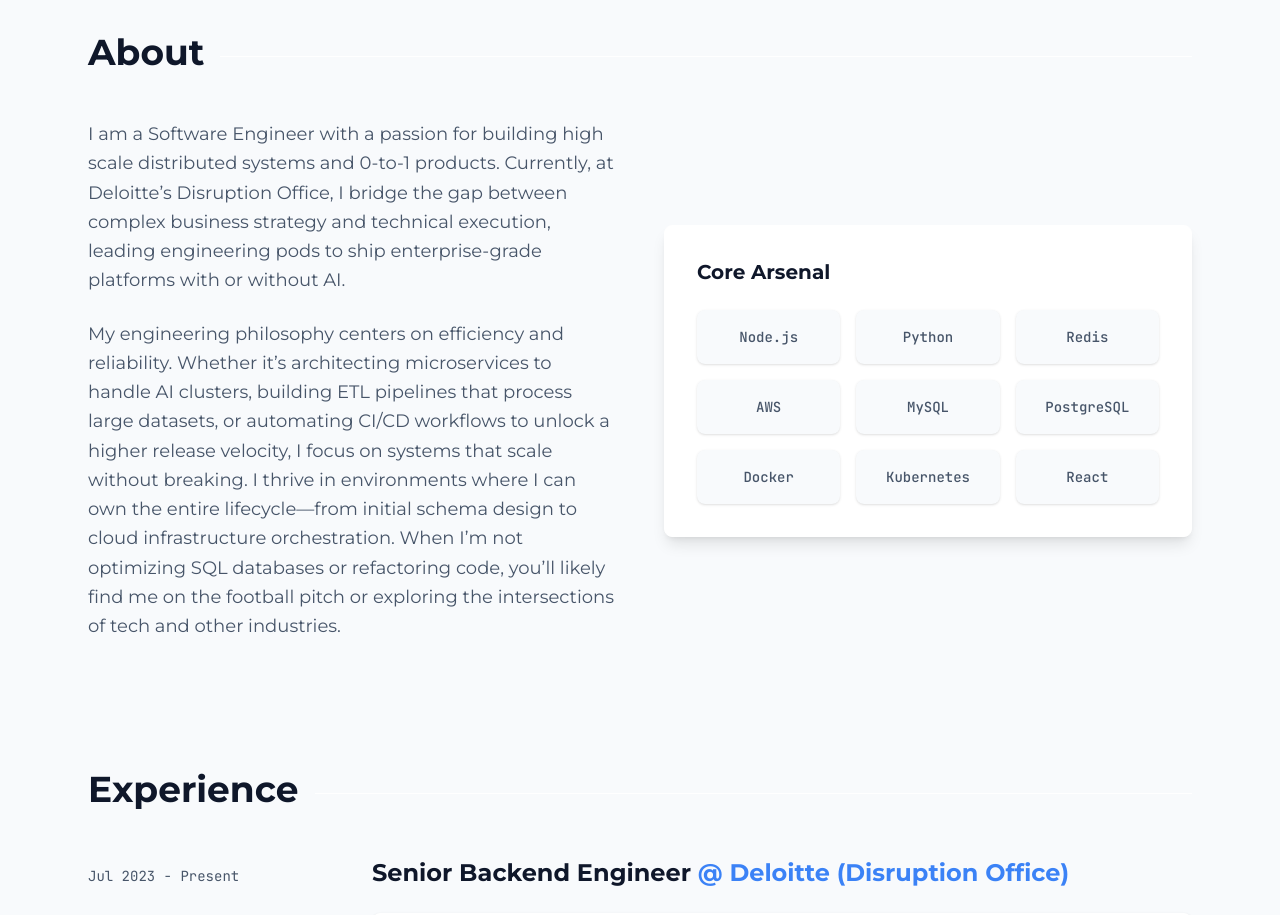
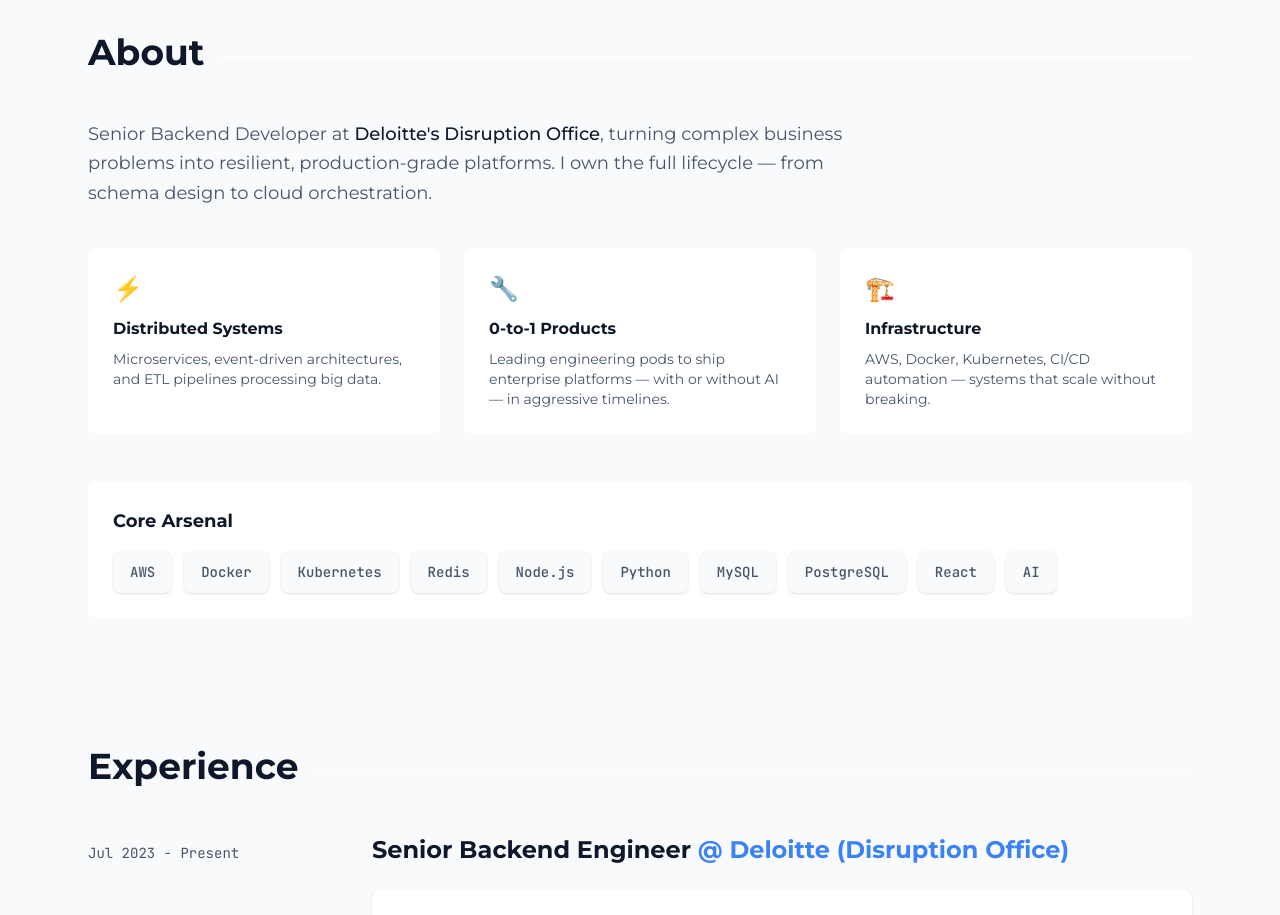
Before and after one commit to Thesirloc/portfolio, a Next.js app: page / in a window 1280 px wide. Shown: the part 960-1875 px from the top of the page. Built offline with nearby package versions, Linux system fonts and the light colour scheme.

Commit message:
changed about section layout

```diff
--- a/src/app/page.tsx
+++ b/src/app/page.tsx
@@ -32,27 +32,38 @@
             <div className="h-px bg-[var(--bg-surface)] flex-grow mt-2"></div>
           </div>
 
-          <div className="grid md:grid-cols-2 gap-12 items-center">
-            <div>
-              <p className="text-lg text-[var(--text-muted)] leading-relaxed mb-6">
-                I am a Software Engineer with a passion for building high scale distributed systems and 0-to-1 products. Currently, at Deloitte’s Disruption Office, I bridge the gap between complex business strategy and technical execution, leading engineering pods to ship enterprise-grade platforms with or without AI.
+          <p className="text-lg text-[var(--text-muted)] leading-relaxed mb-10 max-w-3xl">
+            Senior Backend Developer at <span className="text-[var(--text-base)] font-medium">Deloitte's Disruption Office</span>, turning complex business problems into resilient, production-grade platforms. I own the full lifecycle — from schema design to cloud orchestration.
           </p>
-              <p className="text-lg text-[var(--text-muted)] leading-relaxed">
-                My engineering philosophy centers on efficiency and reliability. Whether it’s architecting microservices to handle AI clusters, building ETL pipelines that process large datasets, or automating CI/CD workflows to unlock a higher release velocity, I focus on systems that scale without breaking. I thrive in environments where I can own the entire lifecycle—from initial schema design to cloud infrastructure orchestration.
-                When I’m not optimizing SQL databases or refactoring code, you’ll likely find me on the football pitch or exploring the intersections of tech and other industries.</p>
+
+          <div className="grid md:grid-cols-3 gap-6 mb-12">
+            <div className="bg-[var(--bg-surface)] p-6 rounded-lg border border-[var(--bg-surface)] hover:border-[var(--brand-primary)]/30 transition-colors">
+              <div className="text-2xl mb-3">⚡</div>
+              <h3 className="font-bold text-[var(--text-base)] mb-2">Distributed Systems</h3>
+              <p className="text-sm text-[var(--text-muted)]">Microservices, event-driven architectures, and ETL pipelines processing big data.</p>
+            </div>
+            <div className="bg-[var(--bg-surface)] p-6 rounded-lg border border-[var(--bg-surface)] hover:border-[var(--brand-secondary)]/30 transition-colors">
+              <div className="text-2xl mb-3">🔧</div>
+              <h3 className="font-bold text-[var(--text-base)] mb-2">0-to-1 Products</h3>
+              <p className="text-sm text-[var(--text-muted)]">Leading engineering pods to ship enterprise platforms — with or without AI — in aggressive timelines.</p>
+            </div>
+            <div className="bg-[var(--bg-surface)] p-6 rounded-lg border border-[var(--bg-surface)] hover:border-[var(--brand-accent)]/30 transition-colors">
+              <div className="text-2xl mb-3">🏗️</div>
+              <h3 className="font-bold text-[var(--text-base)] mb-2">Infrastructure</h3>
+              <p className="text-sm text-[var(--text-muted)]">AWS, Docker, Kubernetes, CI/CD automation — systems that scale without breaking.</p>
+            </div>
           </div>
 
-            <div className="bg-[var(--bg-surface)] p-8 rounded-lg shadow-lg border border-[var(--bg-surface)]">
-              <h3 className="text-xl font-bold mb-6 text-[var(--text-base)]">Core Arsenal</h3>
-              <div className="grid grid-cols-2 sm:grid-cols-3 gap-4">
+          <div className="bg-[var(--bg-surface)] p-6 rounded-lg border border-[var(--bg-surface)]">
+            <h3 className="text-lg font-bold mb-4 text-[var(--text-base)]">Core Arsenal</h3>
+            <div className="flex flex-wrap gap-3">
               {[
-                  "Node.js", "Python", "Redis", "AWS", "MySQL", "PostgreSQL", "Docker", "Kubernetes", "React"
+                "AWS", "Docker", "Kubernetes", "Redis", "Node.js", "Python", "MySQL", "PostgreSQL", "React", "AI"
               ].map(skill => (
-                  <div key={skill} className="flex flex-col items-center justify-center p-4 rounded-lg bg-[var(--bg-base)] border border-transparent hover:border-[var(--brand-primary)] transition-all group cursor-default shadow-sm hover:shadow-[0_0_8px_var(--brand-primary)]">
+                <div key={skill} className="px-4 py-2 rounded-lg bg-[var(--bg-base)] border border-transparent hover:border-[var(--brand-primary)] transition-all group cursor-default shadow-sm hover:shadow-[0_0_8px_var(--brand-primary)]">
                   <span className="font-mono text-sm font-medium text-[var(--text-muted)] group-hover:text-[var(--text-base)] transition-colors">{skill}</span>
                 </div>
               ))}
-              </div>
             </div>
           </div>
         </section>
```
Lines whose indentation alone changed are shown as unchanged.
